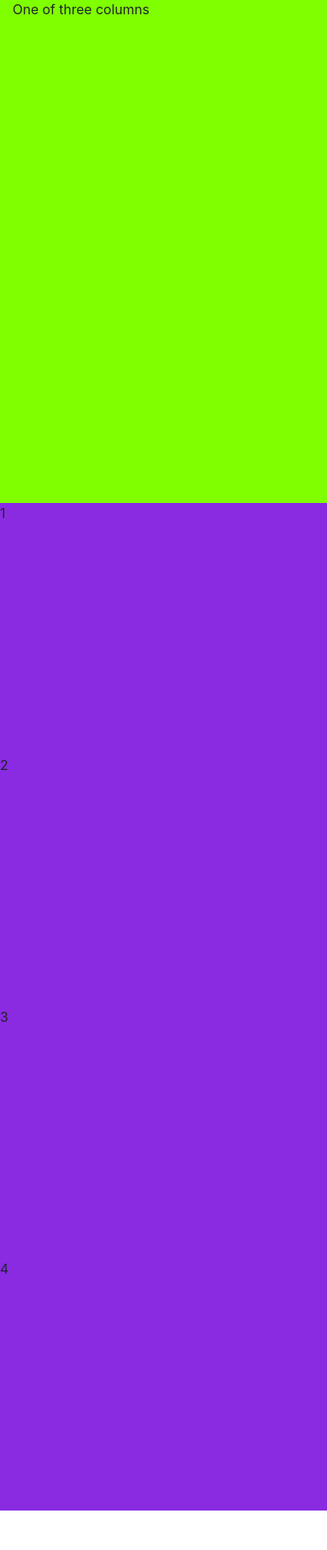
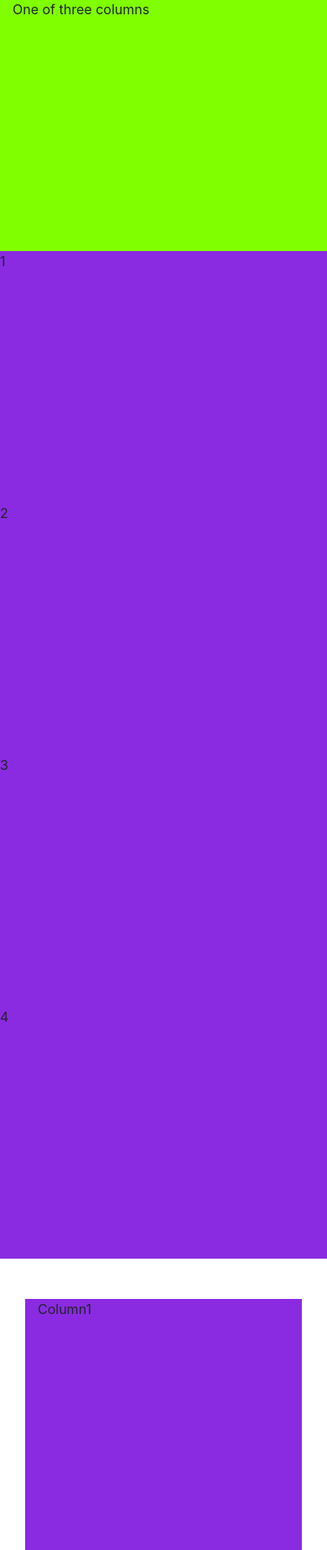
Before and after one commit to itsmayank0/Asif_Blogs, a Django app: template templates/index.html in a window 390 px wide. Shown: the part 57-1903 px from the top of the page at 84% size. Run offline with Django 3.2, Linux system fonts and the light colour scheme; the template is opened without the code that fills it, so the values that code supplies are empty; some libraries are stand-ins or nearby versions.

Commit message:
some optimisation to feature box

```diff
--- a/static_files/css/main.css
+++ b/static_files/css/main.css
@@ -2,6 +2,12 @@
     background-color: chartreuse;
     height: 600px;
 }
+
+@media only screen and (max-width: 768px) {
+  /* For mobile phones: */
+  [class*="box1"] {
+    height: 300px;
+  }
 
 .box2 {
     background-color: blueviolet;
--- a/templates/index.html
+++ b/templates/index.html
@@ -105,11 +105,11 @@
       </div>
     </div>
     <!-- Main Blog -->
-    <div class="container my-5">
+    <div class="container-fluid my-5">
       <div class="row">
         <div class="col-md-8 col-xs-12">
           <div class="container">
-            <div class="row row-cols-2">
+            <div class="row row-cols-2 r0w"></div>
               <div class="col box2">Column1</div>
               <div class="col box2">Column2</div>
               <div class="col box2">Column3</div>
```
